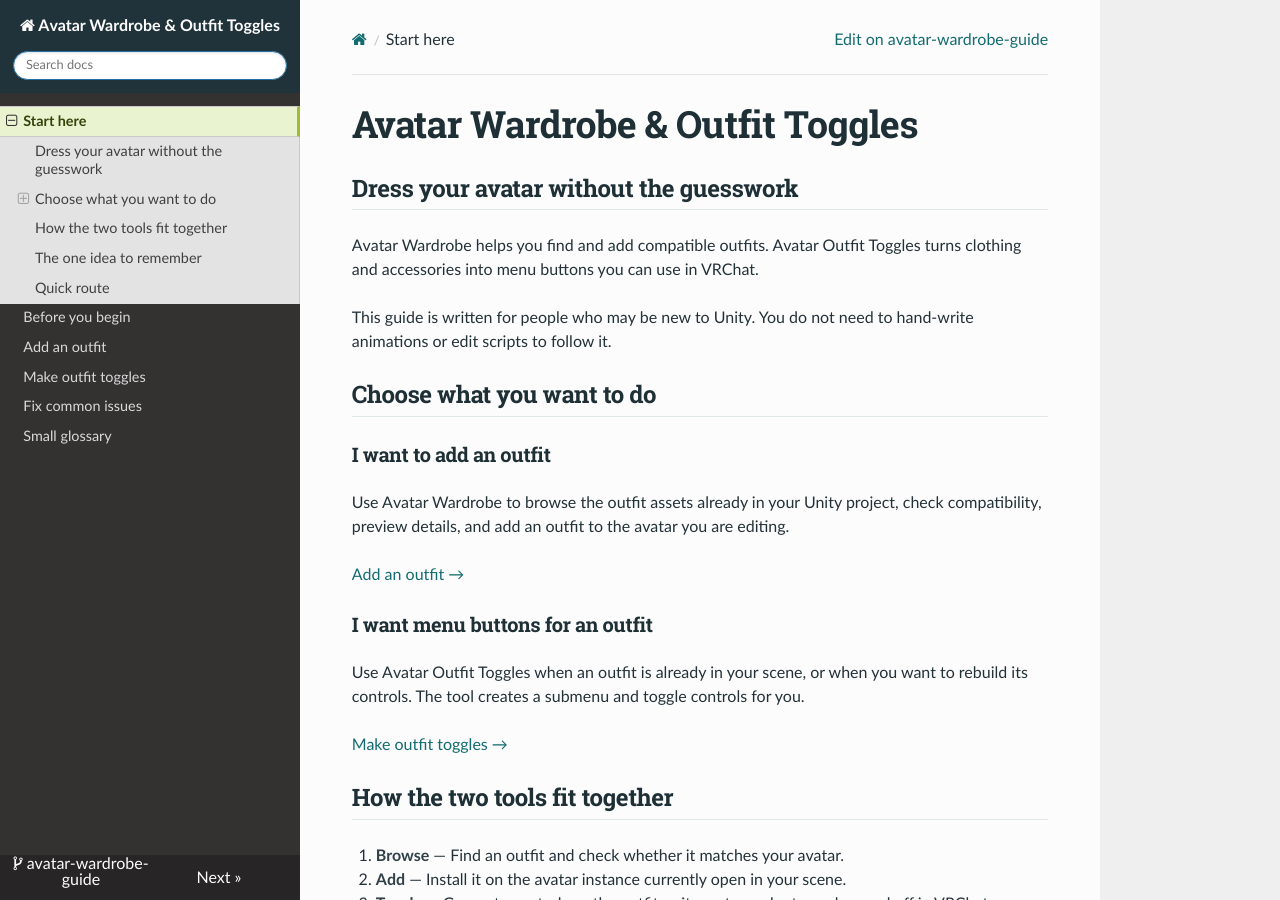
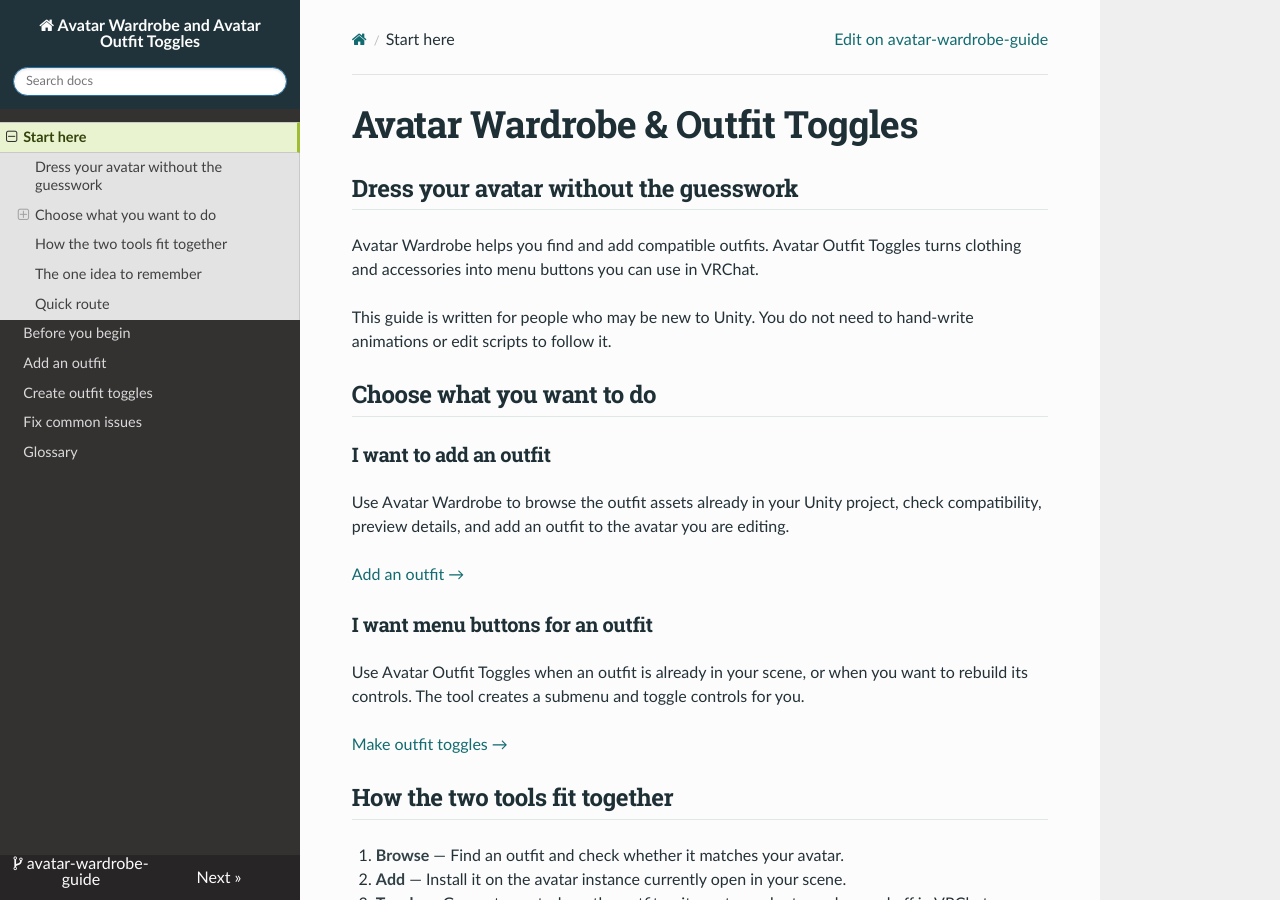
Before and after one commit to gryphprime/avatar-wardrobe-guide, an MkDocs documentation site: the page built from docs/index.md, in a window 1280 px wide and 900 px high. Built offline with MkDocs 1.6.1, drawn with Linux system fonts in a browser that asks for light colours; nearby versions of some CDN libraries.

```diff
--- a/mkdocs.yml
+++ b/mkdocs.yml
@@ -1,4 +1,4 @@
-site_name: Avatar Wardrobe & Outfit Toggles
+site_name: Avatar Wardrobe and Avatar Outfit Toggles
 site_description: A beginner-friendly guide to adding outfits and creating VRChat menu toggles in Unity.
 site_author: Avatar Wardrobe
 site_url: https://gryphprime.github.io/avatar-wardrobe-guide/
@@ -22,6 +22,6 @@
   - Start here: index.md
   - Before you begin: before-you-begin.md
   - Add an outfit: add-an-outfit.md
-  - Make outfit toggles: outfit-toggles.md
+  - Create outfit toggles: outfit-toggles.md
   - Fix common issues: troubleshooting.md
-  - Small glossary: glossary.md
+  - Glossary: glossary.md
```
